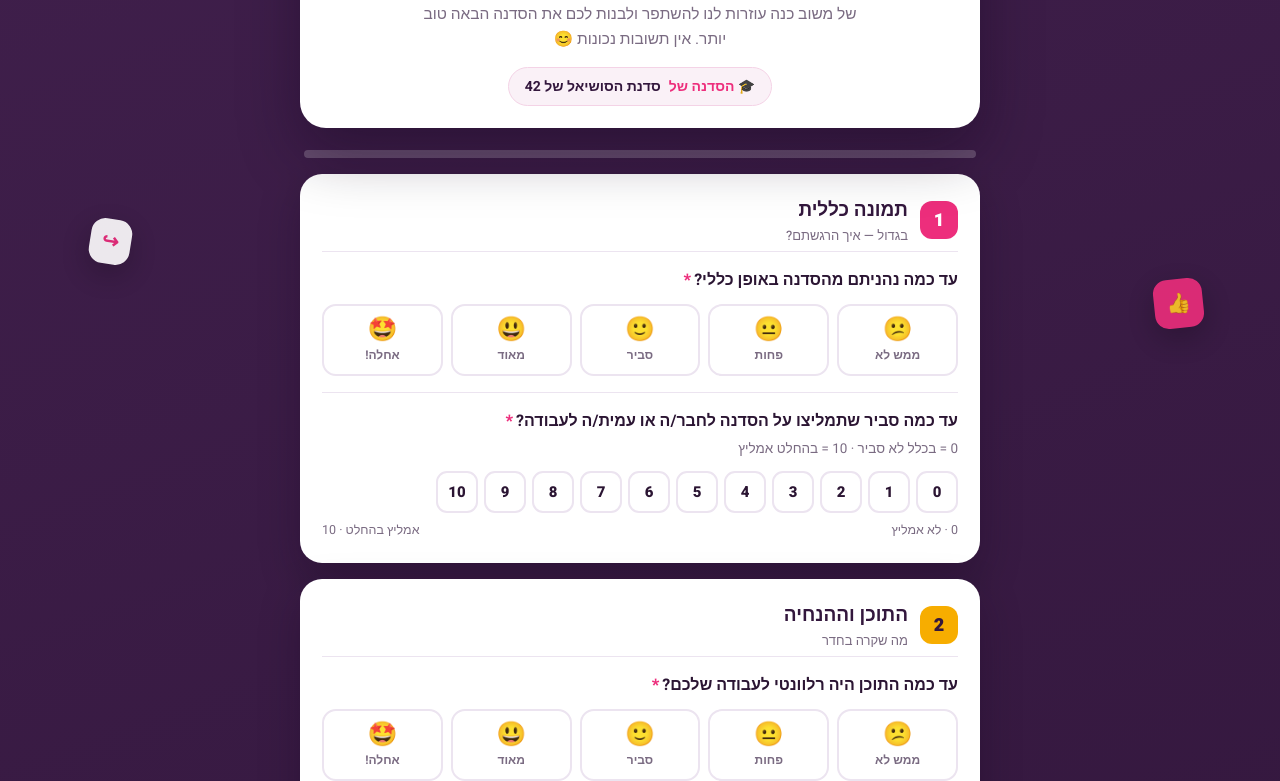
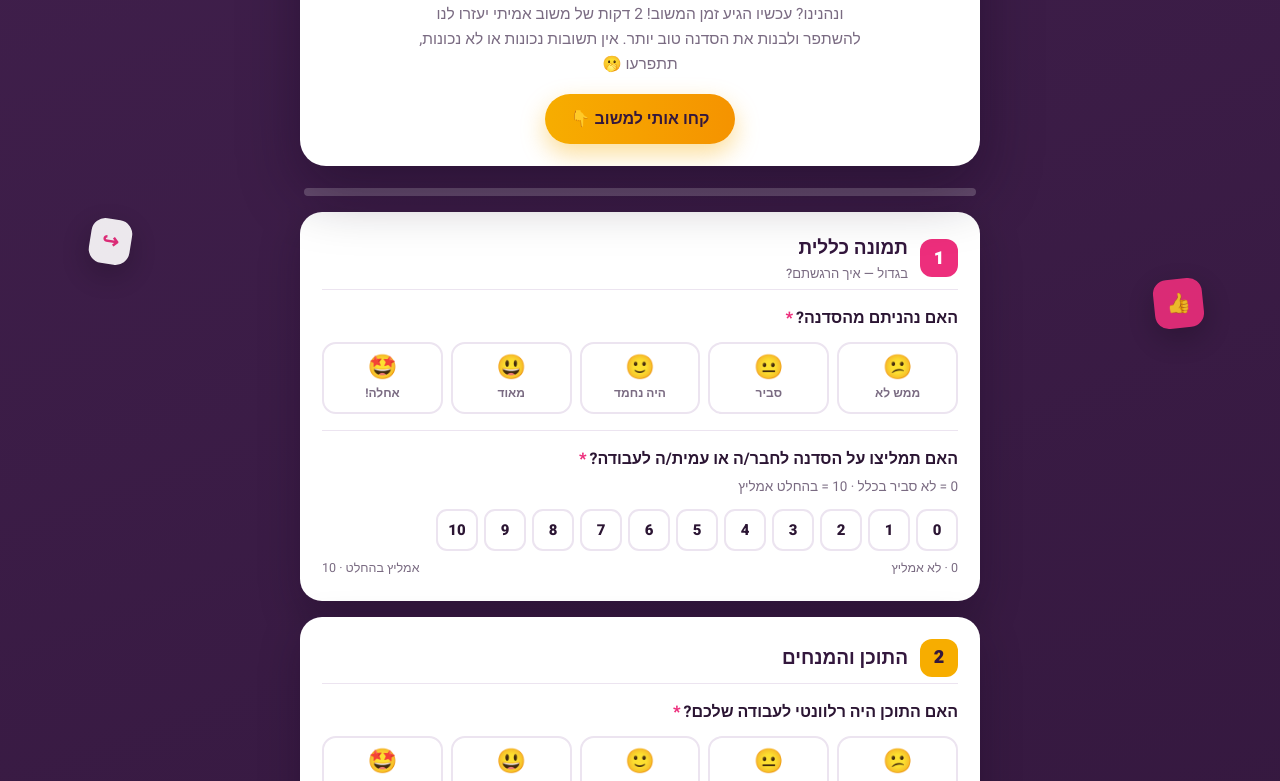
Before and after one commit to or-42creative/social-workshop-survey, a plain HTML site: page docs/index.html in a window 1280 px wide. Shown: the part 344-1125 px from the top of the page. Drawn offline with Linux system fonts and the light colour scheme.

Commit message:
Apply copywriter revisions to survey copy
- Hero: new title "איך הייתה הסדנה?" + reworked intro copy
- Replace awkward course chip with a "קחו אותי למשוב" CTA that
  scrolls to the first question
- Rename sections: התוכן והמנחים / החלק המעשי / פינת הביטוי העצמי;
  drop the "מה שקרה בחדר" subtitle
- Reword questions to the copywriter's phrasing (האם...)
- Per-question scale labels via data-labels; new default label set
  (ממש לא/פחות/בערך/מאוד/בהחלט)

Co-Authored-By: Claude Opus 4.8 <noreply@anthropic.com>

```diff
--- a/docs/index.html
+++ b/docs/index.html
@@ -60,10 +60,11 @@
     font-size:13px;letter-spacing:.4px;padding:6px 14px;border-radius:999px;margin-bottom:10px}
   .hero h1{margin:6px 0 4px;font-size:26px;font-weight:900;color:var(--aubergine);line-height:1.2}
   .hero p{margin:6px auto 0;color:var(--muted);font-size:15.5px;max-width:460px;line-height:1.6}
-  .course-chip{margin-top:14px;display:inline-flex;align-items:center;gap:8px;
-    background:#faf1f7;border:1.5px solid #f4d3e6;color:var(--magenta);
-    font-weight:700;font-size:14px;padding:8px 16px;border-radius:999px}
-  .course-chip b{color:var(--aubergine)}
+  .cta{margin-top:16px;border:0;cursor:pointer;font-family:inherit;
+    background:linear-gradient(90deg,var(--gold),#f59300);color:var(--aubergine);
+    font-weight:900;font-size:16px;padding:13px 26px;border-radius:999px;
+    box-shadow:0 10px 24px rgba(247,173,0,.4);transition:.15s}
+  .cta:hover{transform:translateY(-2px)}
 
   /* progress */
   .progress{height:8px;background:rgba(255,255,255,.22);border-radius:999px;margin:22px 4px 14px;overflow:hidden}
@@ -162,9 +163,9 @@
   <header class="hero">
     <span class="kicker">משוב משתתפים</span>
     <img class="logo" src="assets/logo.jpg" alt="קורס הסושיאל של 42" />
-    <h1>איך היה לכם בסדנה?</h1>
-    <p>עברתם איתנו סדנת <b>קריאייטיב סושיאל</b> — כתיבה, צילום ועריכה. 2 דקות של משוב כנה עוזרות לנו להשתפר ולבנות לכם את הסדנה הבאה טוב יותר. אין תשובות נכונות 😊</p>
-    <div class="course-chip">🎓 הסדנה של <b id="courseName">—</b></div>
+    <h1>איך הייתה הסדנה?</h1>
+    <p>עברתם איתנו סדנת <b>קריאייטיב סושיאל</b>, כתבנו, צילמנו, ערכנו, צחקנו ונהנינו? עכשיו הגיע זמן המשוב! 2 דקות של משוב אמיתי יעזרו לנו להשתפר ולבנות את הסדנה טוב יותר. אין תשובות נכונות או לא נכונות, תתפרעו 🫢</p>
+    <button type="button" class="cta" id="startBtn">קחו אותי למשוב 👇</button>
   </header>
 
   <div class="progress" aria-hidden="true"><i id="bar"></i></div>
@@ -178,28 +179,29 @@
         <div><h2>תמונה כללית</h2><small>בגדול — איך הרגשתם?</small></div>
       </div>
 
-      <div class="q" data-q="שביעות רצון כללית מהסדנה" data-type="scale" data-required="1">
-        <label class="qlabel">עד כמה נהניתם מהסדנה באופן כללי?<span class="req">*</span></label>
+      <div class="q" data-q="שביעות רצון כללית מהסדנה" data-type="scale" data-required="1"
+           data-labels="ממש לא|סביר|היה נחמד|מאוד|אחלה!">
+        <label class="qlabel">האם נהניתם מהסדנה?<span class="req">*</span></label>
       </div>
 
       <div class="q" data-q="המלצה (NPS 0-10)" data-type="nps" data-required="1">
-        <label class="qlabel">עד כמה סביר שתמליצו על הסדנה לחבר/ה או עמית/ה לעבודה?<span class="req">*</span></label>
-        <div class="hint">0 = בכלל לא סביר · 10 = בהחלט אמליץ</div>
+        <label class="qlabel">האם תמליצו על הסדנה לחבר/ה או עמית/ה לעבודה?<span class="req">*</span></label>
+        <div class="hint">0 = לא סביר בכלל · 10 = בהחלט אמליץ</div>
       </div>
     </section>
 
     <!-- Section 2 -->
     <section class="card">
       <div class="sec-head"><div class="sec-num c2">2</div>
-        <div><h2>התוכן וההנחיה</h2><small>מה שקרה בחדר</small></div>
+        <div><h2>התוכן והמנחים</h2></div>
       </div>
 
       <div class="q" data-q="רלוונטיות התוכן לעבודה" data-type="scale" data-required="1">
-        <label class="qlabel">עד כמה התוכן היה רלוונטי לעבודה שלכם?<span class="req">*</span></label>
+        <label class="qlabel">האם התוכן היה רלוונטי לעבודה שלכם?<span class="req">*</span></label>
       </div>
 
       <div class="q" data-q="בהירות ההנחיה" data-type="scale" data-required="1">
-        <label class="qlabel">עד כמה ההסברים של הצוות שלנו היו ברורים ומקצועיים?<span class="req">*</span></label>
+        <label class="qlabel">האם ההסברים של הצוות שלנו היו ברורים ומקצועיים?<span class="req">*</span></label>
       </div>
 
       <div class="q" data-q="קצב הסדנה" data-type="choice" data-required="1"
@@ -216,7 +218,7 @@
     <!-- Section 3 -->
     <section class="card">
       <div class="sec-head"><div class="sec-num c3">3</div>
-        <div><h2>ההתנסות המעשית</h2><small>שלושת החלקים שבנינו יחד</small></div>
+        <div><h2>החלק המעשי</h2><small>שלושת החלקים שבנינו יחד</small></div>
       </div>
 
       <div class="q" data-q="חלק הכתיבה" data-type="scale" data-required="1">
@@ -239,7 +241,7 @@
     <!-- Section 4 -->
     <section class="card">
       <div class="sec-head"><div class="sec-num c4">4</div>
-        <div><h2>במילים שלכם</h2><small>החלק הכי חשוב לנו 💜</small></div>
+        <div><h2>פינת הביטוי העצמי</h2><small>החלק הכי חשוב לנו 💜</small></div>
       </div>
 
       <div class="q" data-q="מה הכי אהבתם" data-type="text" data-required="0">
@@ -248,12 +250,12 @@
       </div>
 
       <div class="q" data-q="מה לשפר" data-type="text" data-required="0">
-        <label class="qlabel">מה הייתם משפרים או משנים?</label>
+        <label class="qlabel">מה הייתם משפרים?</label>
         <textarea placeholder="בלי בושה, אנחנו אוהבים ביקורת בונה..."></textarea>
       </div>
 
       <div class="q" data-q="נושאים להמשך" data-type="text" data-required="0">
-        <label class="qlabel">על מה הייתם רוצים סדנת המשך / העמקה?</label>
+        <label class="qlabel">באיזה נושא הייתם רוצים סדנת המשך?</label>
         <textarea placeholder="נושאים, כלים או פלטפורמות שבא לכם ללמוד עוד"></textarea>
       </div>
 
@@ -290,26 +292,33 @@
   var course   = params.get('course') || params.get('c') || CFG.DEFAULT_COURSE || 'סדנת הסושיאל של 42';
   var courseId = params.get('id') || '';
   var cohort   = params.get('cohort') || params.get('g') || '';
-  document.getElementById('courseName').textContent = course;
   document.title = 'משוב · ' + course + ' · 42';
 
-  var SCALE = [
-    {v:'1', emo:'😕', lab:'ממש לא'},
-    {v:'2', emo:'😐', lab:'פחות'},
-    {v:'3', emo:'🙂', lab:'סביר'},
-    {v:'4', emo:'😃', lab:'מאוד'},
-    {v:'5', emo:'🤩', lab:'אחלה!'}
-  ];
+  // CTA in the hero — גלילה חלקה לשאלה הראשונה
+  var startBtn = document.getElementById('startBtn');
+  if(startBtn){
+    startBtn.addEventListener('click', function(){
+      var first = document.querySelector('#survey .card');
+      if(first) first.scrollIntoView({behavior:'smooth', block:'start'});
+    });
+  }
+
+  // אימוג'ים קבועים; תוויות ברירת מחדל — ניתן לעקוף לכל שאלה עם data-labels
+  var SCALE_EMO = ['😕','😐','🙂','😃','🤩'];
+  var SCALE_LABELS = ['ממש לא','פחות','בערך','מאוד','בהחלט'];
 
   // --- build interactive inputs ---
   document.querySelectorAll('.q').forEach(function(q){
     var type = q.getAttribute('data-type');
     if(type==='scale'){
+      var labels = SCALE_LABELS;
+      var custom = q.getAttribute('data-labels');
+      if(custom){ labels = custom.split('|'); }
       var wrap=el('div','scale'); wrap.setAttribute('role','group');
-      SCALE.forEach(function(s){
+      SCALE_EMO.forEach(function(emo, i){
         var b=el('button'); b.type='button'; b.setAttribute('aria-pressed','false');
-        b.dataset.val=s.v;
-        b.innerHTML='<span class="emo">'+s.emo+'</span><span class="lab">'+s.lab+'</span>';
+        b.dataset.val=String(i+1);
+        b.innerHTML='<span class="emo">'+emo+'</span><span class="lab">'+(labels[i]||'')+'</span>';
         b.onclick=function(){pick(wrap,b,q)};
         wrap.appendChild(b);
       });
```
